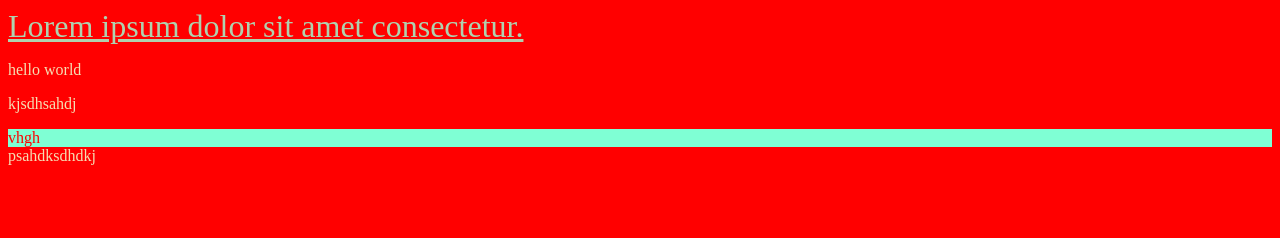
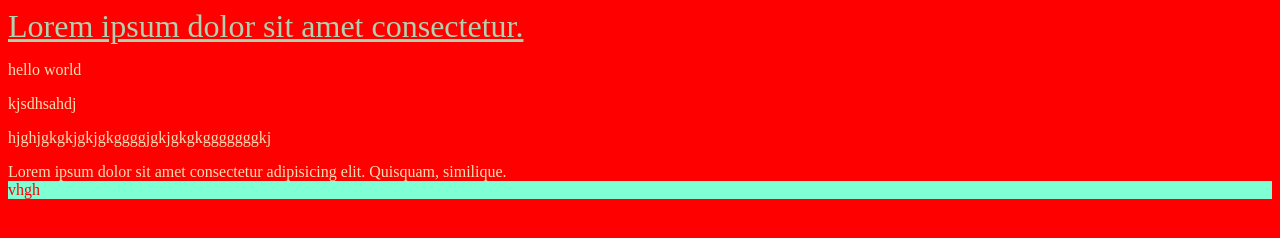
Before and after one commit to adityakaushik375/first_class, a plain HTML site: page index.html in a window 1280 px wide. Drawn offline with Linux system fonts and the light colour scheme.

Commit message:
first commit

```diff
--- a/index.html
+++ b/index.html
@@ -10,8 +10,12 @@
     <header>Lorem ipsum dolor sit amet consectetur.</header>
     <p>hello world</p>
     <p>kjsdhsahdj</p>
+<p>hjghjgkgkjgkjgkggggjgkjgkgkgggggggkj</p>
+    <section>
+      Lorem ipsum dolor sit amet consectetur adipisicing elit. Quisquam,
+      similique.
+    </section>
     <footer>vhgh</footer>
-    psahdksdhdkj
     <script src="/index.js"></script>
   </body>
 </html>
```
